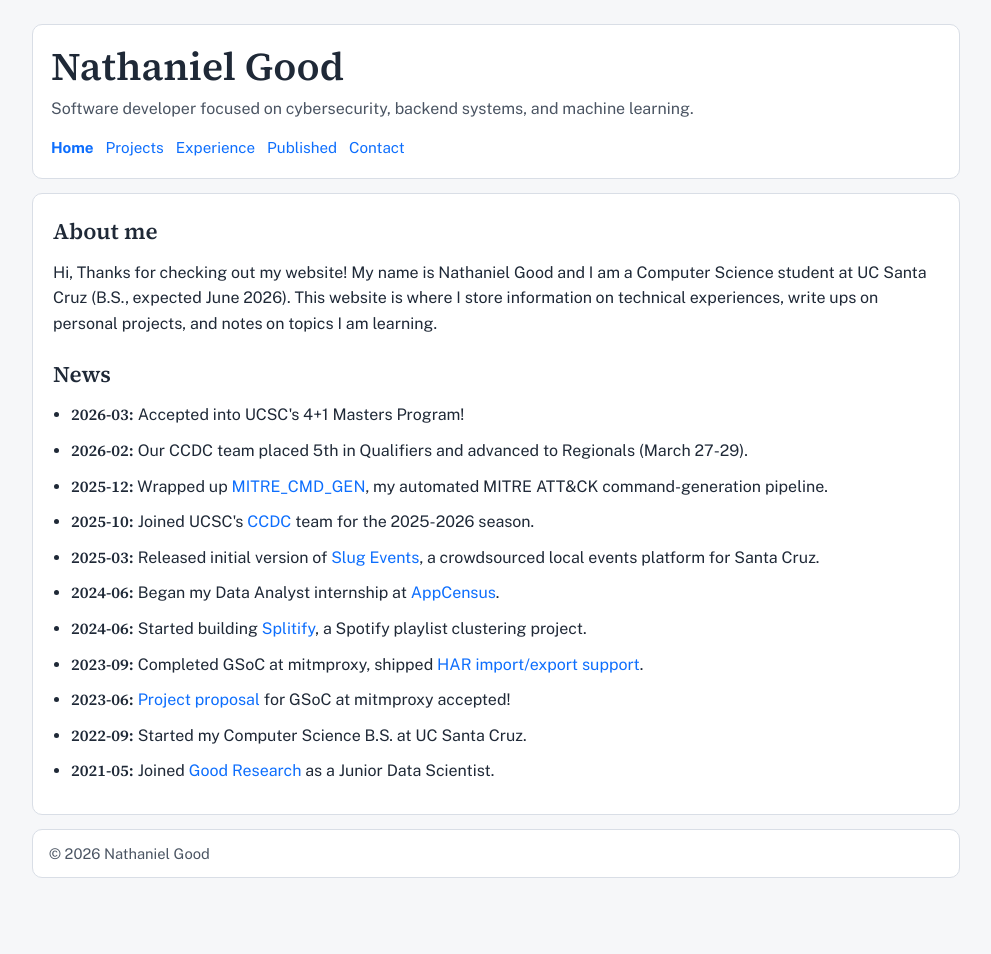
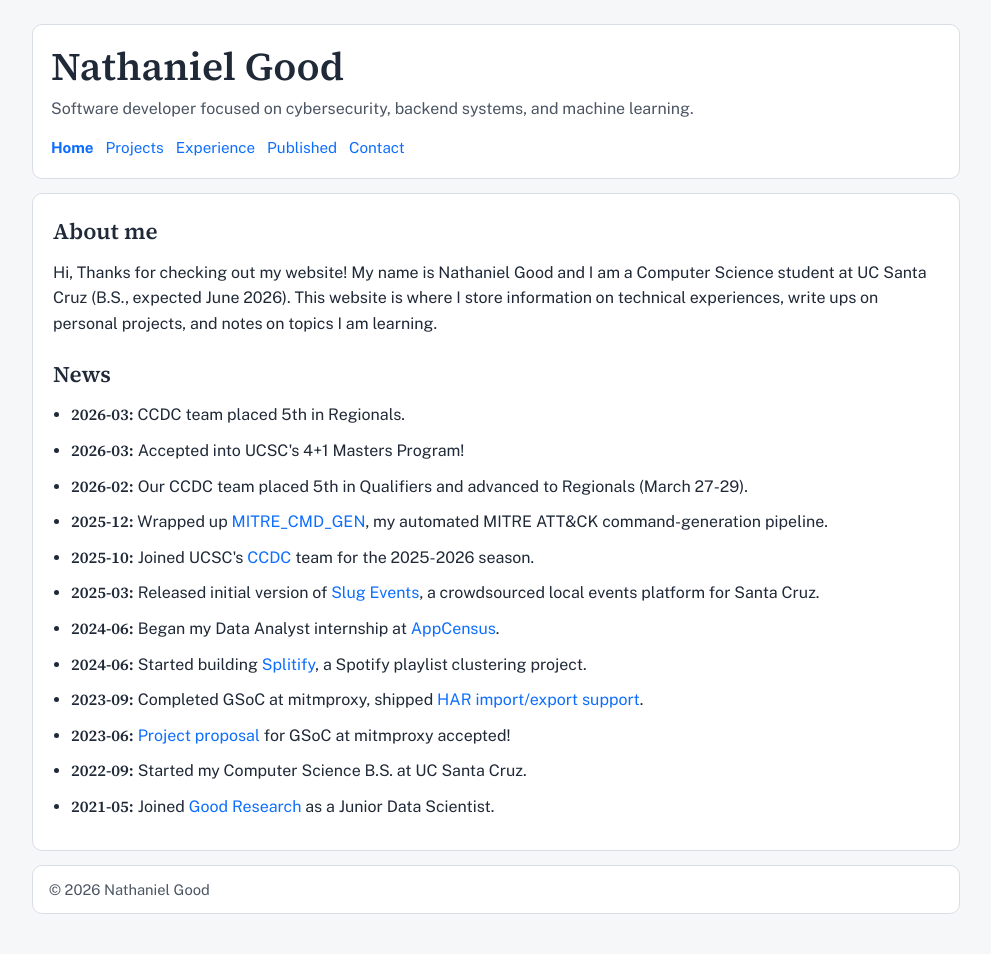
Before and after one commit to stanleygvi/Portfolio, a Jekyll site: the page index.html, which Jekyll copies as it is, in a window 1280 px wide. Shown: the whole page, without its empty margins (144-1135 px from the left). Built offline with Jekyll 4.4.1, drawn with Linux system fonts in a browser that asks for light colours; before the commit the page ends 918 px from its top, so only the background shows below that.

Commit message:
added regionals placement

```diff
--- a/index.html
+++ b/index.html
@@ -36,6 +36,9 @@
       <section class="section">
         <h2>News</h2>
         <ul class="news-list">
+	  <li>
+		  <strong> 2026-03: </strong> CCDC team placed 5th in Regionals.
+	  </li>
           <li>
             <strong>2026-03:</strong> Accepted into UCSC's 4+1 Masters Program!
           </li>
```
